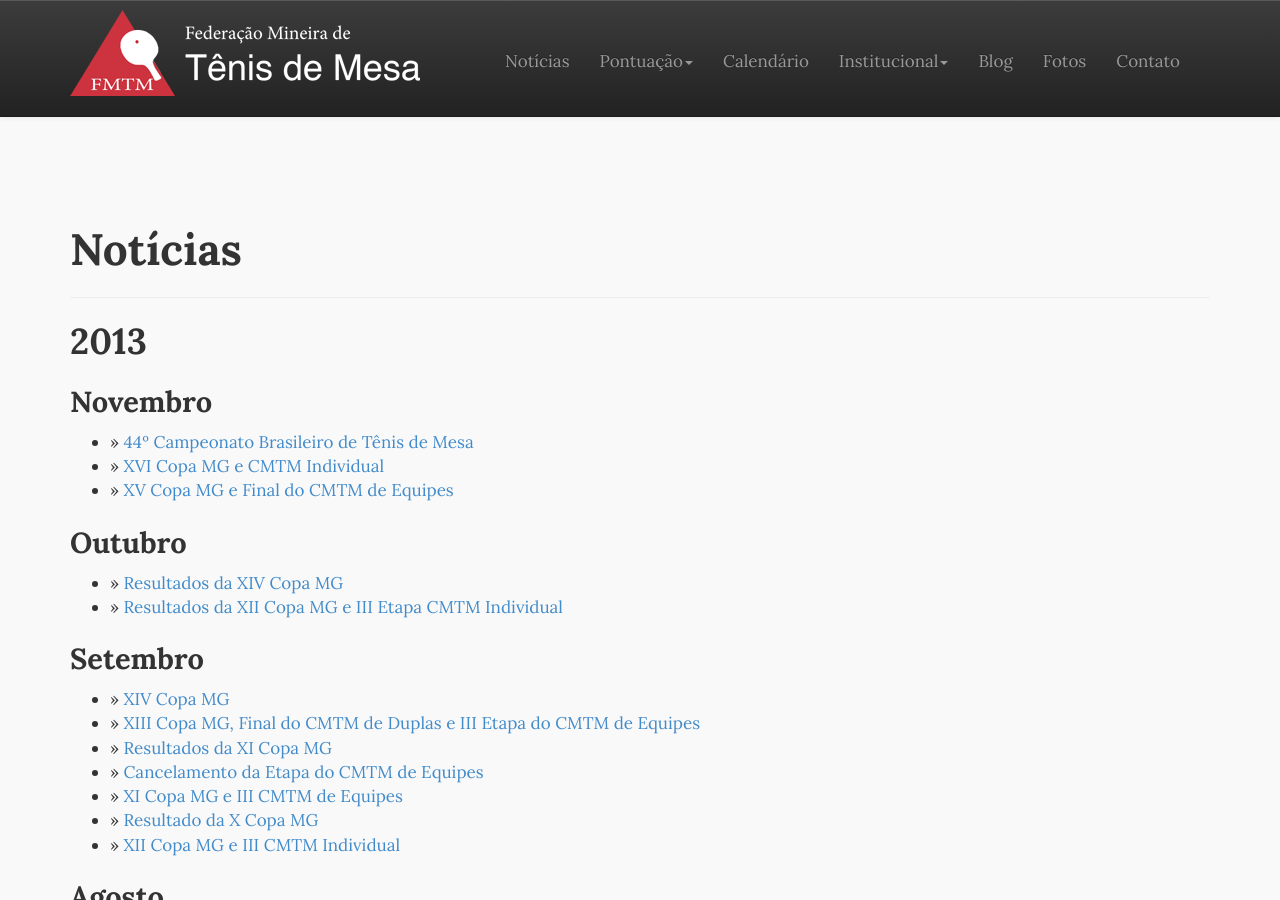
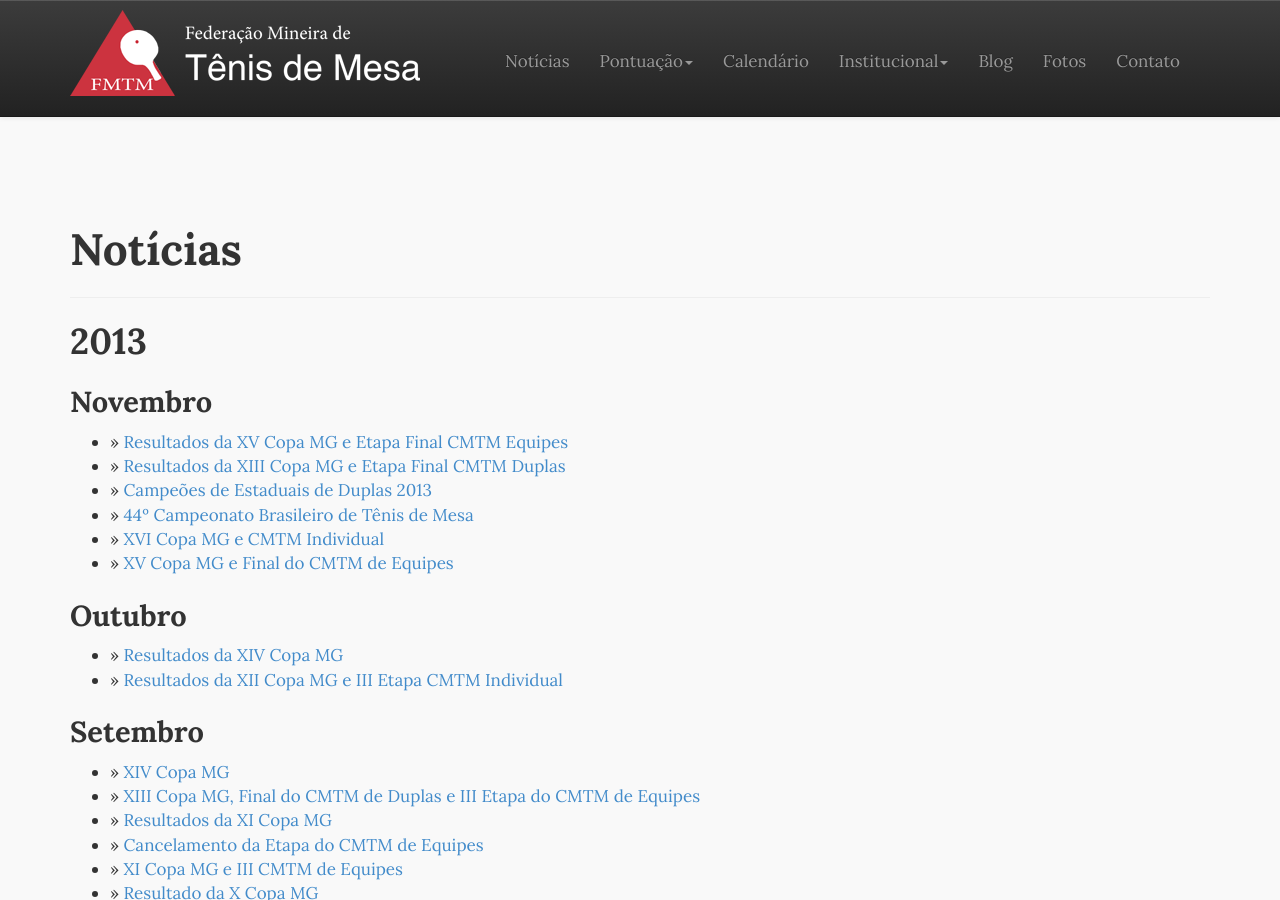
Before and after one commit to thiagokimo/fmtm, a Jekyll site: the page built from noticias.html, in a window 1280 px wide and 900 px high. Built offline with Jekyll 4.4.1, drawn with Linux system fonts in a browser that asks for light colours; Markdown is read by kramdown in place of the engine named in the settings.

Commit message:
Adding last event pics and adding some news

```diff
--- a/_config.yml
+++ b/_config.yml
@@ -11,12 +11,28 @@
 
 excerpt_separator: "<!-- more -->"
 
-last_event: "XIV Copa MG"
+last_event: "XV Copa MG e Etapa Final CMTM Equipes"
 
-next_event: "XV Copa MG e Final do CMTM de Equipes"
-next_event_url: "/2013/11/03/xv-copa-mg-e-final-do-cmtm-de-equipes/"
+next_event: "XVI Copa MG e CMTM Individual"
+next_event_url: "/2013/11/03/xvi-copa-mg-e-cmtm-individual/"
 
 image_feed:
+  - name: "XV Copa MG e Etapa Final CMTM Equipes"
+    year: 2013
+    pics: ["http://2.bp.blogspot.com/-tQLbIkVNc3E/UoDhT0WTcrI/AAAAAAAACDA/U3sB-xoHeho/s1600/DSC00382.JPG",
+          "http://2.bp.blogspot.com/-nb7TbgtHfhU/UoDhlZEXmLI/AAAAAAAACDM/VXRoP7ogUGA/s1600/DSC00387.JPG",
+          "http://3.bp.blogspot.com/-dqINP_5vp8M/UoDhm7MXN-I/AAAAAAAACDY/2rtl66xsyE8/s1600/DSC00388.JPG",
+          "http://1.bp.blogspot.com/-KUK3wu7ikhY/UoDhkaKPDMI/AAAAAAAACDI/Oj-JBWhKy0U/s1600/DSC00391.JPG"]
+
+  - name: "XIII Copa MG e Etapa Final CMTM Duplas"
+    year: 2013
+    pics: ["http://4.bp.blogspot.com/-Dg7mg5sBr88/UnqfFlK7WoI/AAAAAAAACCM/EakZYbmAjwU/s1600/575720_614004641984597_1601333354_n.jpg",
+          "http://4.bp.blogspot.com/-jjIqdOcltTM/UnqfDy5Nj2I/AAAAAAAACBs/Vft7gczh78g/s1600/1374785_613601485358246_238115305_n.jpg",
+          "http://3.bp.blogspot.com/-qNK71EinvJQ/UnqfEAnAriI/AAAAAAAACB0/BFbLw4yD0qM/s1600/1379590_613604538691274_2091854125_n.jpg",
+          "http://4.bp.blogspot.com/-H0Yg3Mqxlso/UnqfD04ukDI/AAAAAAAACBw/1jAMAUKByEY/s1600/1380718_614004251984636_617828289_n.jpg",
+          "http://3.bp.blogspot.com/-ng_FDRQZu3k/UnqfEt-VieI/AAAAAAAACB8/lSz4kGDAdbA/s1600/1380718_614004428651285_625583844_n.jpg",
+          "http://1.bp.blogspot.com/-6Km2njZBQWs/UnqfEy60bmI/AAAAAAAACCU/IPGZkE1Trec/s1600/1383280_613604615357933_1291733462_n.jpg"]
+
   - name: "XIV Copa MG"
     year: 2013
     pics: ["http://3.bp.blogspot.com/-xA75-uzFBTE/UmbKV98qpPI/AAAAAAAACAU/zpB5Cct4Bj4/s1600/DSC00335.JPG",
--- a/calendario.html
+++ b/calendario.html
@@ -163,11 +163,13 @@
       <td>15ª Copa MG</td>
       <td>9 de Novembro</td>
       <td>Contagem</td>
+      <td><a href="{{site.baseurl}}/2013/11/12/resultados-da-xv-copa-mg-e-etapa-final-cmtm-equipes/">Resultados</a></td>
     </tr>
     <tr>
       <td>Final do CMTM de Equipes</td>
       <td>10 de Novembro</td>
       <td>Contagem</td>
+      <td><a href="{{site.baseurl}}/2013/11/12/resultados-da-xv-copa-mg-e-etapa-final-cmtm-equipes/">Resultados</a></td>
     </tr>
     <tr>
       <td>16ª Copa MG</td>
```
Also changed, not shown: _posts/2013-11-12-campees-de-estaduais-de-duplas-2013.md (added, +16 -0 lines), _posts/2013-11-12-resultados-da-xiii-copa-mg-e-etapa-final-cmtm-duplas.md (added, +34 -0 lines), _posts/2013-11-12-resultados-da-xv-copa-mg-e-etapa-final-cmtm-equipes.md (added, +34 -0 lines).
